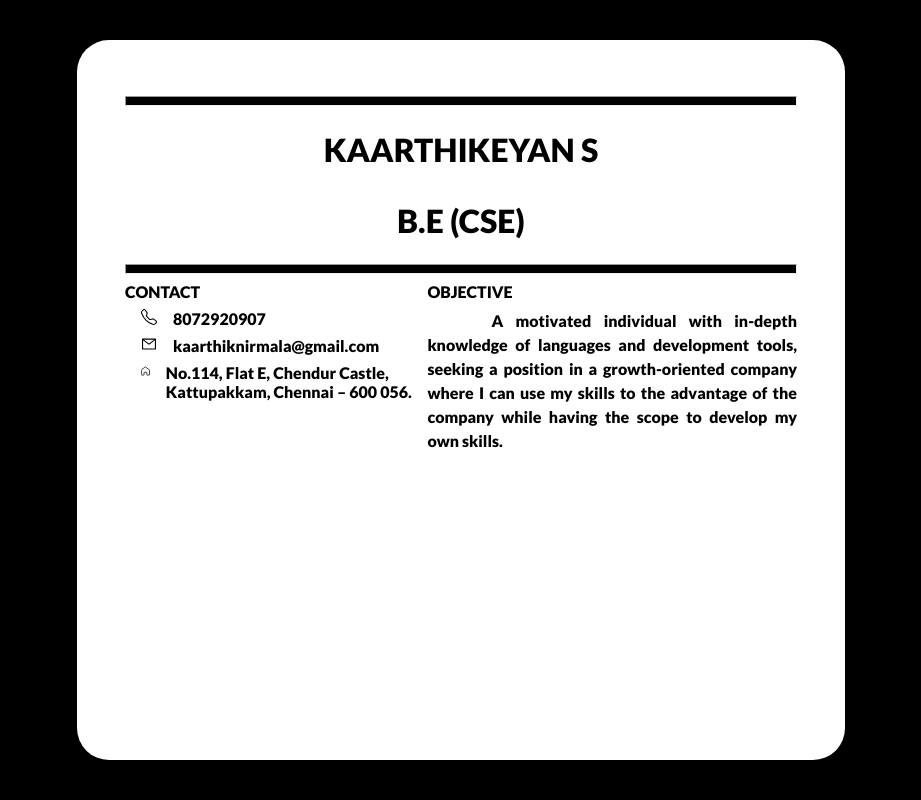
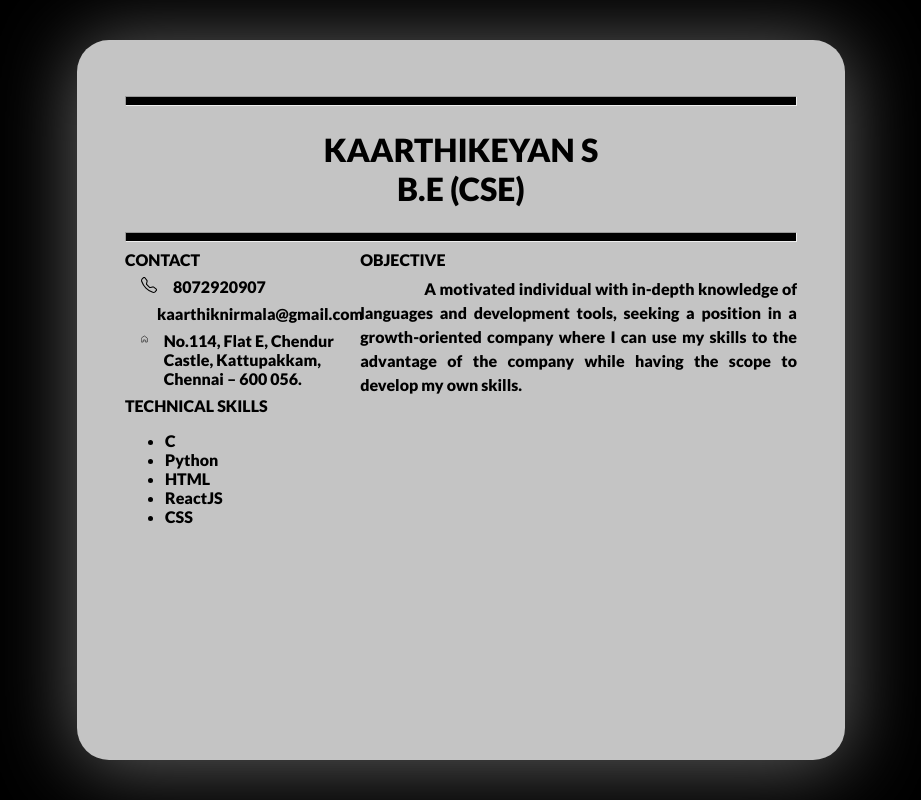
Before and after one commit to ArticSaber/Resume, a React (Vite) app: page / in a window 1280 px wide. Shown: the whole page, without its empty margins (179-1100 px from the left). Built offline with nearby package versions, Linux system fonts and the light colour scheme.

Commit message:
pic insertion

```diff
--- a/src/App.css
+++ b/src/App.css
@@ -1,4 +1,4 @@
-.maincontainer {
+.App {
   width: 100vw;
   height: 100vh;
   background-color: rgb(0, 0, 0);
@@ -7,48 +7,71 @@
   justify-content: center;
   align-items: center;
 }
+
 .container {
   width: 60vw;
   height: 90vh;
   color: black;
-  background-color: white;
+  background-color: rgb(196, 196, 196);
+  filter: drop-shadow(0px 4px 40px rgba(255, 255, 255, 0.393));
   user-select: none;
   transition: all, 1s;
   border-radius: 2rem;
   padding: 3rem;
   box-sizing: border-box;
 }
-.container:hover {
+
+.left {
+  width: 35%;
+}
+
+.right {
+  width: 65%;
+}
+/* .container:hover {
   transform: scale(1.1);
   box-shadow: 0 0 5rem rgb(255, 255, 255);
-}
+} */
+
 .heading {
   font-size: 2rem;
+  align-items: center;
+  padding: 1rem;
+}
+/* .image{
+  height: 10rem;
+  aspect-ratio: 1 / 1;
+  object-fit: cover;
+  object-position: 0 -1rem;
+  border-radius: 20%;
+} */
+
+.head{
+
+  display: flex;
+  flex-direction: column;
   text-align: center;
-  padding: 1rem;
+
 }
 
 .contact {
-  display: flex;
+  display:flex;
   flex-direction: column;
   gap: 0.5rem;
 }
+
 .obj {
   display: flex;
   flex-direction: column;
   gap: 0.5rem;
 }
+
 .box {
   display: flex;
 }
+
 .line {
   background-color: black;
-}
-.left {
-  width: 45%;
-}
-.right {
-  width: 55%;
 }
 
 .myobj {
@@ -61,4 +84,9 @@
   margin-left: 1rem;
   display: flex;
   gap: 1rem;
+
 }
+
+.skills{
+  gap: 1rem;
+}
--- a/src/App.jsx
+++ b/src/App.jsx
@@ -3,27 +3,48 @@ import "./App.css";
 import { BsTelephone } from "react-icons/bs";
 import { AiOutlineMail } from "react-icons/ai";
 import { GrHomeRounded } from "react-icons/gr";
+import photo from "./assets/image.jpeg";
 function App() {
   return (
-    <div className="maincontainer">
+    <div className="App">
       <div className="container">
         <hr className="line" size="10" />
-        <div className="heading">KAARTHIKEYAN S</div>
-        <div className="heading">B.E (CSE)</div>
+        <div className="heading">
+          {/* <img
+            src={photo}
+            alt="image"
+            className="image" /> */}
+          <div className="head">
+          <span>KAARTHIKEYAN S</span>
+            <span>B.E (CSE)</span>
+            </div>
+        </div>
         <hr className="line" size="10" />
         <div className="box">
           <div className="left">
             <div className="contact">
               CONTACT
-              <div className="phone contact-item">
-                <BsTelephone className="icon" /> 8072920907
+              <div className="contact-item">
+                <BsTelephone className="icon" />
+                8072920907
               </div>
-              <div className="mail contact-item">
-                <AiOutlineMail className="icon" /> kaarthiknirmala@gmail.com
+              <div className="contact-item">
+                <AiOutlineMail className="icon" />
+                kaarthiknirmala@gmail.com
               </div>
-              <div className="address contact-item">
+              <div className="contact-item">
                 <GrHomeRounded className="icon" /> No.114, Flat E, Chendur
                 Castle, Kattupakkam, Chennai – 600 056.
+              </div>
+              <div className="skills">
+                TECHNICAL SKILLS
+                <ul>
+                  <li>C</li>
+                  <li>Python</li>
+                  <li>HTML</li>
+                  <li>ReactJS</li>
+                  <li>CSS</li>
+                </ul>
               </div>
             </div>
           </div>
```
Also changed, not shown: src/assets/image.jpeg (added).
